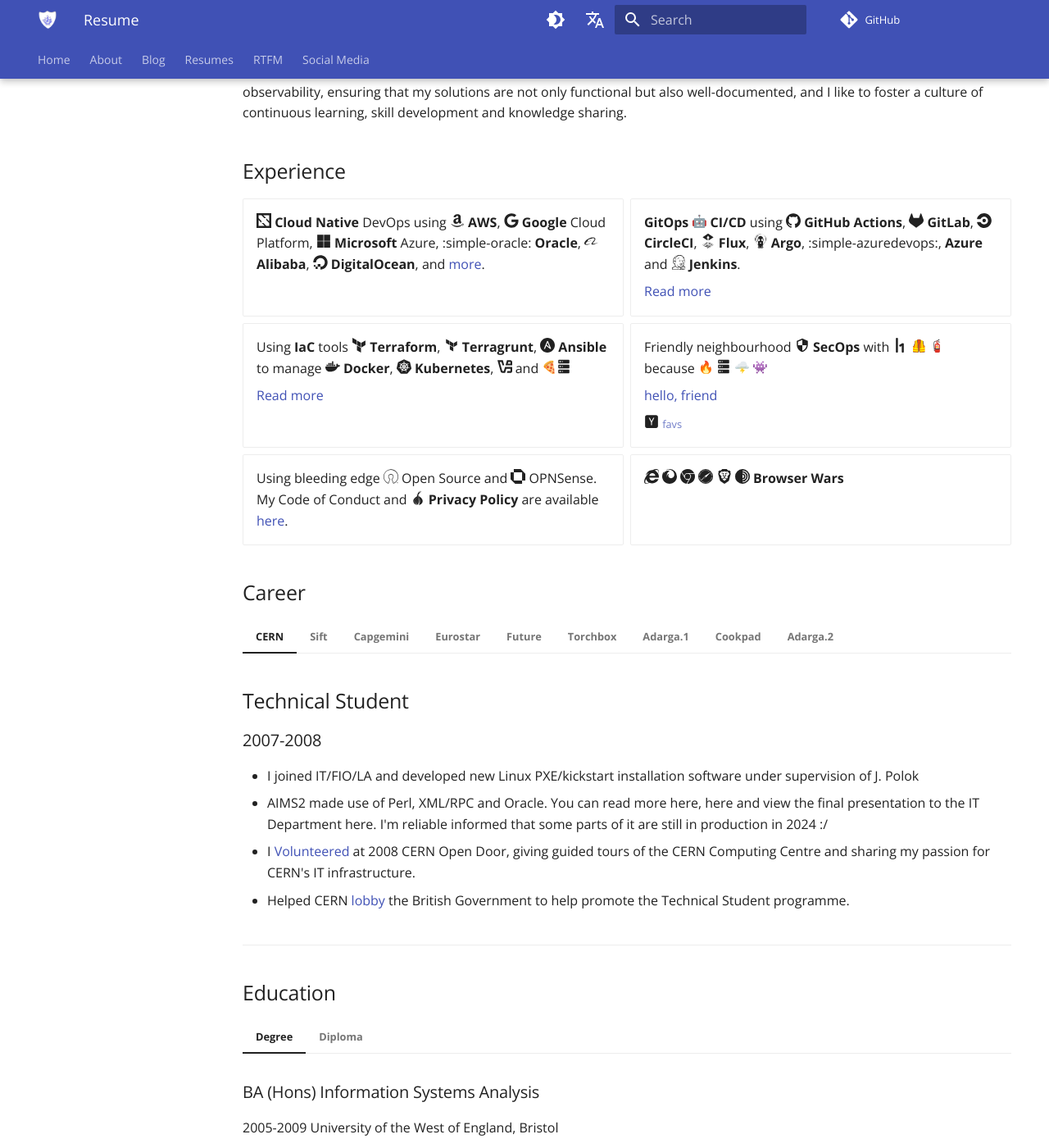
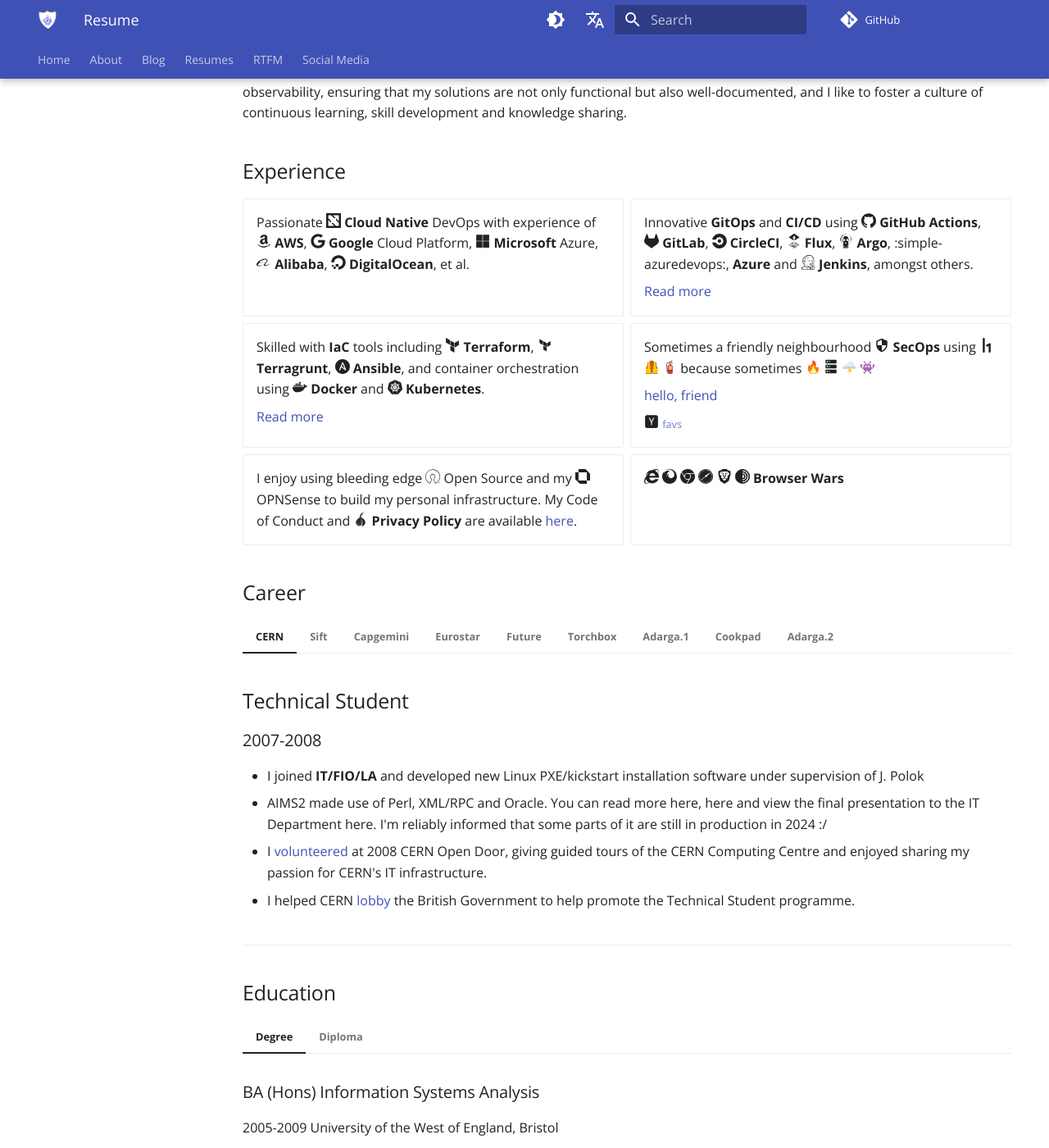
Before and after one commit to danslinky/danslinky.co.uk, an MkDocs documentation site: the page built from docs/resumes/markdown/index.md, in a window 1280 px wide and 1400 px high, scrolled down 686 px. Shown: the whole window at 82% size. Built offline with MkDocs 1.6.1 and Material for MkDocs 9.7.7, drawn with Linux system fonts in a browser that asks for light colours; emoji names are drawn with the system emoji font; plug-ins that fetch from the network failed and are left out; comment, search, counter and statistics services are not loaded.

Commit message:
fix up experience

```diff
--- a/docs/resumes/markdown/index.md
+++ b/docs/resumes/markdown/index.md
@@ -25,41 +25,40 @@
 
 <div class="grid cards" markdown>
 
-- :simple-cncf: __Cloud Native__ DevOps using
+- Passionate :simple-cncf: __Cloud Native__ DevOps with experience of
     :fontawesome-brands-amazon: __AWS__,
     :fontawesome-brands-google: __Google__ Cloud Platform,
     :fontawesome-brands-microsoft: __Microsoft__ Azure,
-    :simple-oracle: __Oracle__,
     :simple-alibabadotcom: __Alibaba__,
     :fontawesome-brands-digital-ocean: __DigitalOcean__,
-    and [more]().
+    et al.
 
-- __GitOps__ :robot: __CI/CD__ using
+- Innovative __GitOps__ and __CI/CD__ using
     :simple-github: __GitHub Actions__,
     :fontawesome-brands-gitlab: __GitLab__,
     :simple-circleci: __CircleCI__,
     :simple-flux: __Flux__,
     :simple-argo: __Argo__,
     :simple-azuredevops:, __Azure__
-    and :fontawesome-brands-jenkins: __Jenkins__.
+    and :fontawesome-brands-jenkins: __Jenkins__,
+    amongst others.
 
     [Read more]()
 
-- Using __IaC__ tools
+- Skilled with __IaC__ tools including
     :simple-terraform: __Terraform__,
     :material-terraform: __Terragrunt__,
-    :simple-ansible: __Ansible__ to manage
-    :fontawesome-brands-docker: __Docker__,
-    :simple-kubernetes: __Kubernetes__,
-    :simple-virtualbox: and :pizza::material-server:
+    :simple-ansible: __Ansible__, and container orchestration using
+    :fontawesome-brands-docker: __Docker__ and
+    :simple-kubernetes: __Kubernetes__.
 
     [Read more]()
 
-- Friendly neighbourhood :material-security: __SecOps__ with
+- Sometimes a friendly neighbourhood :material-security: __SecOps__ using
     :simple-hackerone:
     :safety_vest:
     :fire_extinguisher:
-    because
+    because sometimes
     :fire:
     :material-server:
     :cloud_lightning:
@@ -69,10 +68,9 @@
 
     :fontawesome-brands-square-hacker-news: <small>[favs](https://news.ycombinator.com/favorites?id=danslinky)</small>
 
-- Using bleeding edge
-    :simple-opensourceinitiative: Open Source and
-    :simple-opnsense: OPNSense.
-    My Code of Conduct and :simple-torproject: __Privacy Policy__ are available [here]().
+- I enjoy using bleeding edge
+    :simple-opensourceinitiative: Open Source and my
+    :simple-opnsense: OPNSense to build my personal infrastructure. My Code of Conduct and :simple-torproject: __Privacy Policy__ are available [here](#).
 
 - :fontawesome-brands-internet-explorer: :simple-firefox: :simple-googlechrome: :simple-safari: :fontawesome-brands-brave: :simple-torbrowser: __Browser Wars__
 
@@ -85,10 +83,10 @@
     ## Technical Student
 
     ### 2007-2008
-    - I joined IT/FIO/LA and developed new Linux PXE/kickstart installation software under supervision of J. Polok
-    - AIMS2 made use of Perl, XML/RPC and Oracle. You can read more here, here and view the final presentation to the IT Department here. I'm reliable informed that some parts of it are still in production in 2024 :/
-    - I [Volunteered](/blog/xxxx) at 2008 CERN Open Door, giving guided tours of the CERN Computing Centre and sharing my passion for CERN's IT infrastructure.
-    - Helped CERN [lobby](https://cds.cern.ch/record/xxxxx) the British Government to help promote the Technical Student programme.
+    - I joined __IT/FIO/LA__ and developed new Linux PXE/kickstart installation software under supervision of J. Polok
+    - AIMS2 made use of Perl, XML/RPC and Oracle. You can read more here, here and view the final presentation to the IT Department here. I'm reliably informed that some parts of it are still in production in 2024 :/
+    - I [volunteered](/blog/xxxx) at 2008 CERN Open Door, giving guided tours of the CERN Computing Centre and enjoyed sharing my passion for CERN's IT infrastructure.
+    - I helped CERN [lobby](https://cds.cern.ch/record/xxxxx) the British Government to help promote the Technical Student programme.
 
 === "Sift"
 
```
